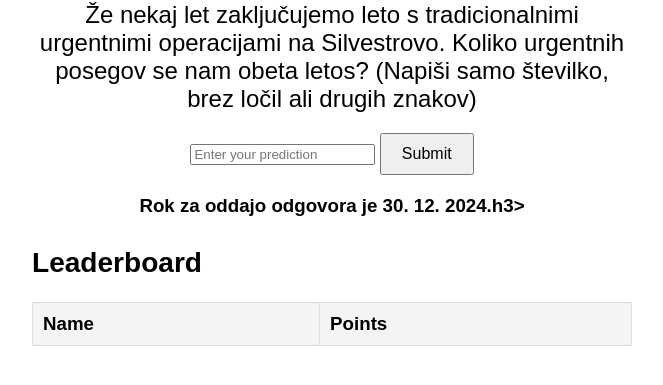
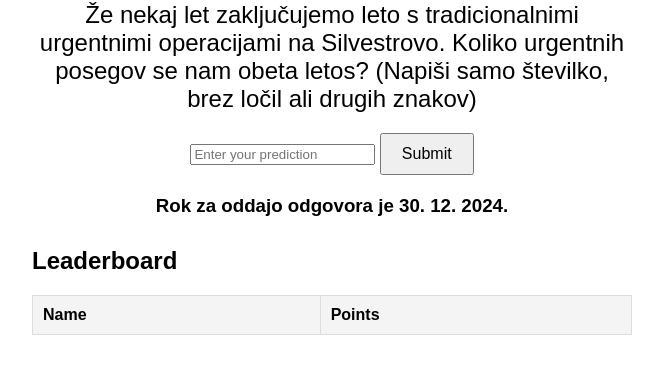
Before and after one commit to lukakovac99/Klinika_quiz, a plain HTML site: page index.html in a window 1280 px wide. Shown: the part 79-464 px from the top of the page, without its empty margins (308-971 px from the left). Drawn offline with Linux system fonts and the light colour scheme.

Commit message:
typo v deadline tekstu

```diff
--- a/index.html
+++ b/index.html
@@ -57,7 +57,7 @@
       <input type="number" id="answer" placeholder="Enter your prediction">
       <button onclick="submitAnswer()">Submit</button>
     </div>
-    <h3>Rok za oddajo odgovora je 30. 12. 2024.h3>
+    <h3>Rok za oddajo odgovora je 30. 12. 2024.</h3>
     <div class="leaderboard">
       <h2>Leaderboard</h2>
       <table id="leaderboard">
```
